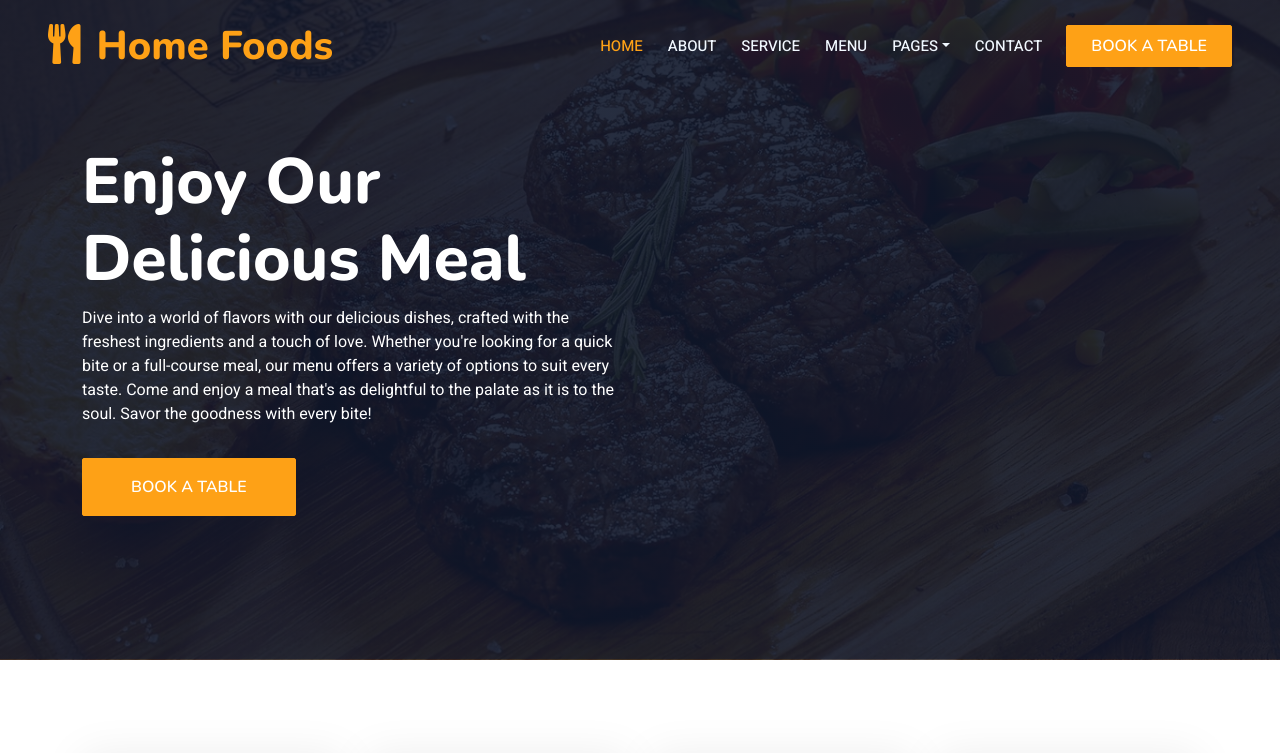
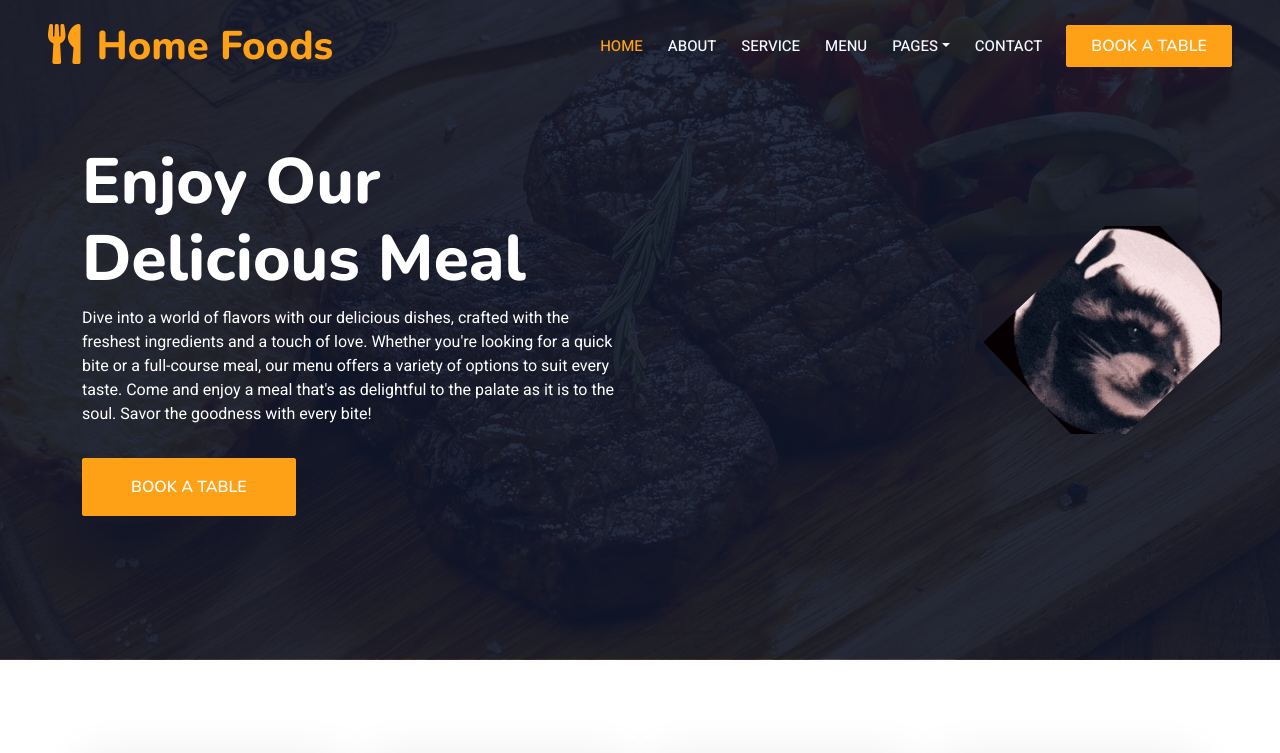
Before and after one commit to nisuz/food, a plain HTML site: page index.html in a window 1280 px wide. Shown: the top 753 px of the page. Drawn offline with nearby package versions, Linux system fonts and the light colour scheme; animation ran at ten frames a second.

Commit message:
Update index.html

```diff
--- a/index.html
+++ b/index.html
@@ -82,7 +82,7 @@
                             <a href="" class="btn btn-primary py-sm-3 px-sm-5 me-3 animated slideInLeft">Book A Table</a>
                         </div>
                         <div class="col-lg-6 text-center text-lg-end overflow-hidden">
-                            <img class="img-fluid" src="img/hero.png" alt="">
+                            <img class="img-fluid" src="img/hero.gif" alt="">
                         </div>
                     </div>
                 </div>
```
